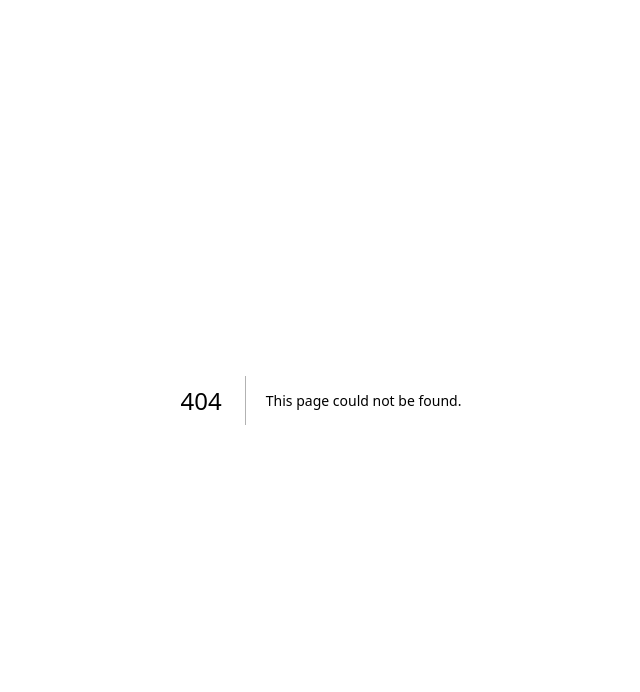
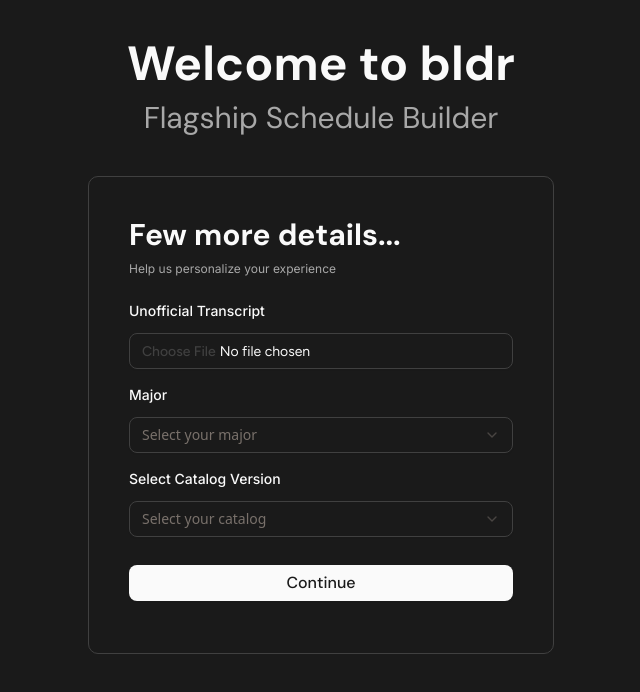
Before and after one commit to shivanshshrivas/bldr, a Next.js app in the folder frontend/: page /info in a window 1280 px wide. Before the commit this address had no page. Shown: the top 692 px of the page, without its empty margins (319-959 px from the left). Built offline with nearby package versions, Linux system fonts and the light colour scheme.

Commit message:
added addtional info pages

```diff
--- /dev/null
+++ b/frontend/src/app/info/page.js
@@ -0,0 +1,67 @@
+'use client';
+import { Input } from "@/components/ui/input";
+import { Button } from "@/components/ui/button";
+import { Label } from "@/components/ui/label"
+import { Select, SelectContent, SelectGroup, SelectItem, SelectLabel, SelectTrigger, SelectValue,} from "@/components/ui/select";
+
+import { useState } from "react";
+import Link from "next/link";
+
+
+export default function Info() {
+    return (
+        <div className="info">
+            <div className="flex flex-col justify-start items-center h-screen py-10 bg-[#1a1a1a] text-[#fafafa]">
+                <div className="header w-full flex flex-col justify-start items-center mb-10">
+                    <h1 className="text-5xl font-dmsans font-bold mb-3">Welcome to bldr</h1>
+                    <h2 className="text-3xl font-dmsans text-[#A8A8A8] dark:text-[#5a5a5a]">Flagship Schedule Builder</h2>
+                </div>
+                <div className="login-form flex flex-col justify-center items-center w-fit border border-[#404040] p-10 rounded-lg">
+                    <div className="form-header w-full flex flex-col justify-start items-start mb-2">
+                        <h1 className="text-3xl font-bold font-dmsans mb-2">Few more details...</h1>
+                        <h2 className="text-[#A8A8A8] text-xs font-inter mb-4 dark:text-[#5a5a5a]">Help us personalize your experience</h2>
+                    </div>
+                    <form className="flex flex-col gap-4 w-96">
+                        <Label htmlFor="transcript" className="text-sm font-inter -mb-1">Unofficial Transcript</Label>
+                        <Input type="file" id="transcript" className="font-figtree [&::file-selector-button]:text-[#404040] border-[#404040] bg-[#1a1a1a] text-[#fafafa] placeholder:text-[#a8a8a8]" required />
+
+                        <Label htmlFor="major" className="text-sm font-inter -mb-1">Major</Label>
+                        <Select >
+                            <SelectTrigger className="w-full bg-[#1a1a1a] dark:bg-[#fafafa] text-[#fafafa] border-[#404040] ">
+                                <SelectValue placeholder="Select your major" />
+                            </SelectTrigger>
+                            <SelectContent className="bg-[#2a2a2a] border-[#404040]  text-[#fafafa] px-2">
+                                <SelectGroup>
+                                <SelectLabel className={`font-figtree`}>Majors</SelectLabel>
+                                <SelectItem className='font-inter' value="electricalEngineering">Electrical Engineering</SelectItem>
+                                <SelectItem className='font-inter' value="computerEngineering">Computer Engineering</SelectItem>
+                                <SelectItem className='font-inter' value="computerScience">Computer Science</SelectItem>
+                                <SelectItem className='font-inter' value="interdisciplinaryCS">Interdisciplinary Computer Science</SelectItem>
+                                <SelectItem className='font-inter' value="engineeringPhysics">Engineering Physics</SelectItem>
+                                </SelectGroup>
+                            </SelectContent>
+                        </Select>
+
+                        <Label htmlFor="confirm-password" className="text-sm font-inter -mb-1">Select Catalog Version</Label>
+                        <Select >
+                            <SelectTrigger className="w-full bg-[#1a1a1a] text-[#fafafa] border-[#404040] ">
+                                <SelectValue placeholder="Select your catalog" />
+                            </SelectTrigger>
+                            <SelectContent className="bg-[#2a2a2a] border-[#404040]  text-[#fafafa] px-2">
+                                <SelectGroup>
+                                <SelectLabel className={`font-figtree`}>Versions</SelectLabel>
+                                <SelectItem className='font-inter' value="f2025">Fall 2025</SelectItem>
+                                <SelectItem className='font-inter' value="s2025">Spring 2025</SelectItem>
+                                <SelectItem className='font-inter' value="f2024">Fall 2024</SelectItem>
+                                <SelectItem className='font-inter' value="s2024">Spring 2024</SelectItem>
+                                <SelectItem className='font-inter' value="f2023">Fall 2023</SelectItem>
+                                </SelectGroup>
+                            </SelectContent>
+                        </Select>
+                        <Button type="submit" className={`bg-[#fafafa] text-[#1a1a1a] hover:bg-[#404040] hover:text-[#fafafa] cursor-pointer font-dmsans text-md my-3`}>Continue</Button>
+                    </form>
+                </div>
+            </div>
+        </div>
+    );
+}
--- a/frontend/src/components/Sidebar.js
+++ b/frontend/src/components/Sidebar.js
@@ -15,7 +15,7 @@ import {
     const schedules = [
         'Final one',
         'If i need 14 hours',
-        'tough one lowkey',
+        'tough one lowkey, but if i put in enough effort i should be okay',
     ]
     const toggleSidebar = () => {
         setOpen(!open)
```
